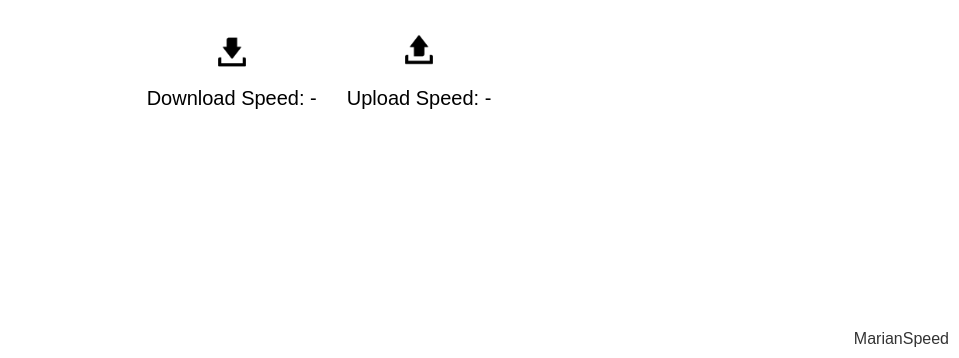
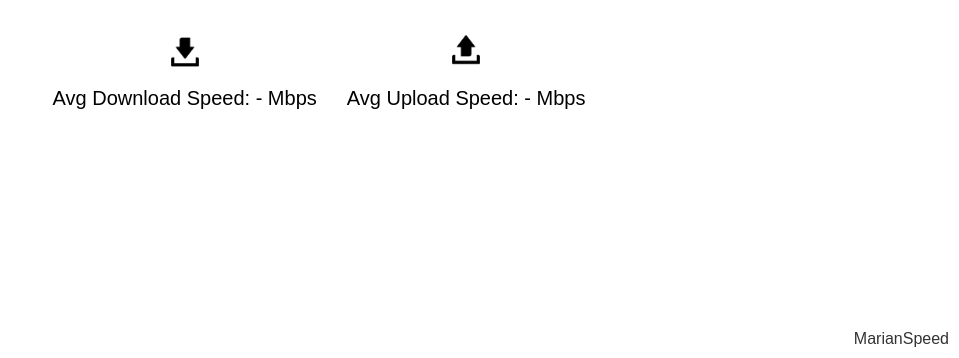
Before and after one commit to marianLFC/SpeedTest, a plain HTML site: page index.html in a window 1280 px wide. Shown: the part 442-800 px from the top of the page, without its empty margins (321-1280 px from the left). Drawn offline with Linux system fonts and the light colour scheme.

Commit message:
Update index.html

```diff
--- a/index.html
+++ b/index.html
@@ -14,11 +14,11 @@
         <div id="results" class="results">
             <div class="speed-test">
                 <img src="download.png" alt="Download Icon" class="speed-icon">
-                <p id="download-speed">Download Speed: -</p>
+                <p id="download-speed">Avg Download Speed: - Mbps</p>
             </div>
             <div class="speed-test">
                 <img src="upload.png" alt="Upload Icon" class="speed-icon">
-                <p id="upload-speed">Upload Speed: -</p>
+                <p id="upload-speed">Avg Upload Speed: - Mbps</p>
             </div>
         </div>
     </div>
```
